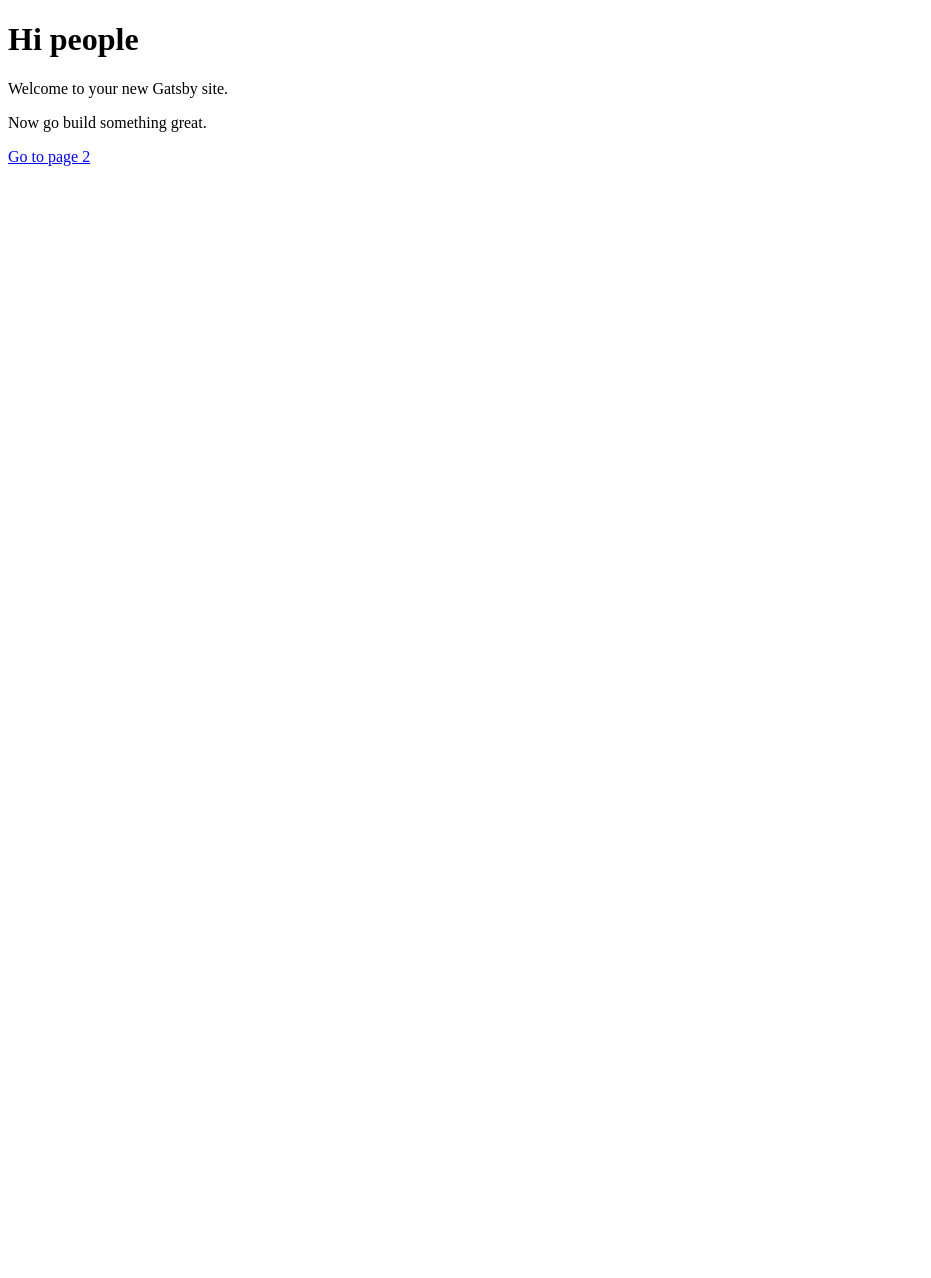
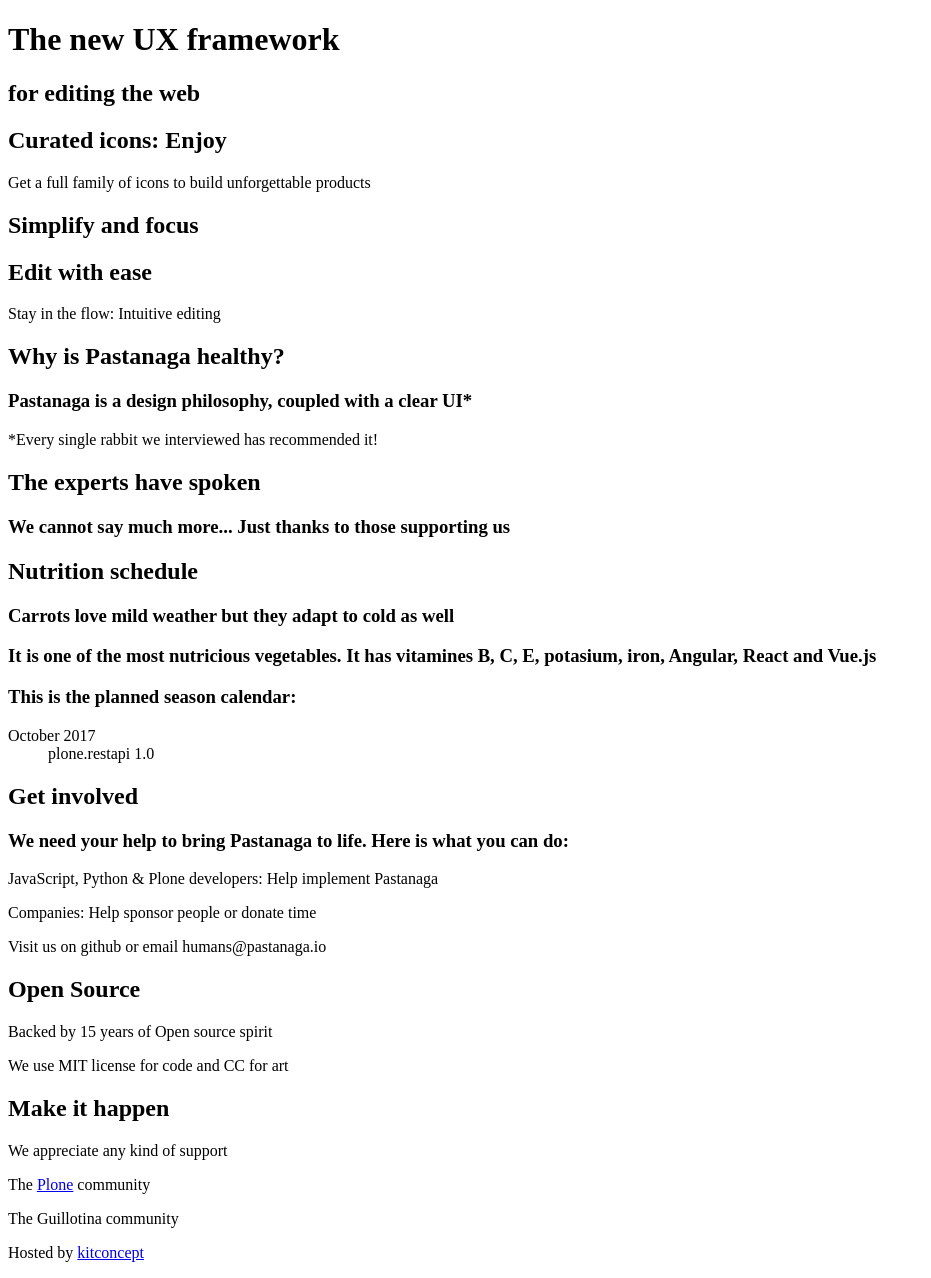
Before and after one commit to plone/voltocms.com, a Gatsby site: page / in a window 1280 px wide. Shown: the whole page, without its empty margins (0-931 px from the left). Before the commit the page ends 800 px from the top, so only its background shows below. Built offline with nearby package versions, Linux system fonts and the light colour scheme; Gatsby itself is replaced by a stand-in of ours.

Commit message:
Add initial content.

```diff
--- a/src/layouts/index.js
+++ b/src/layouts/index.js
@@ -27,7 +27,7 @@ const Header = () => (
             textDecoration: 'none',
           }}
         >
-          Gatsby
+          Pastanaga
         </Link>
       </h1>
     </div>
--- a/src/pages/index.js
+++ b/src/pages/index.js
@@ -3,10 +3,61 @@ import Link from 'gatsby-link'
 
 const IndexPage = () => (
   <div>
-    <h1>Hi people</h1>
-    <p>Welcome to your new Gatsby site.</p>
-    <p>Now go build something great.</p>
-    <Link to="/page-2/">Go to page 2</Link>
+    <div>
+      <h1>The new UX framework</h1>
+      <h2>for editing the web</h2>
+    </div>
+    <div>
+      <h2>Curated icons: Enjoy</h2>
+      <p>Get a full family of icons to build unforgettable products</p>
+    </div>
+    <div>
+      <h2>Simplify and focus</h2>
+    </div>
+    <div>
+      <h2>Edit with ease</h2>
+      <p>Stay in the flow: Intuitive editing</p>
+    </div>
+    <div>
+      <h2>Why is Pastanaga healthy?</h2>
+      <h3>Pastanaga is a design philosophy, coupled with a clear UI*</h3>
+      <p>*Every single rabbit we interviewed has recommended it!</p>
+    </div>
+    <div>
+      <h2>The experts have spoken</h2>
+      <h3>We cannot say much more... Just thanks to those supporting us</h3>
+    </div>
+    <div>
+      <h2>Nutrition schedule</h2>
+      <h3>Carrots love mild weather but they adapt to cold as well</h3>
+      <h3>It is one of the most nutricious vegetables. It has vitamines B, C, E, potasium, iron, Angular, React and Vue.js</h3>
+      <h3>This is the planned season calendar:</h3>
+      <dl>
+        <dt>October 2017</dt>
+        <dd>plone.restapi 1.0</dd>
+      </dl>
+    </div>
+    <div>
+      <h2>Get involved</h2>
+      <h3>We need your help to bring Pastanaga to life. Here is what you can do:</h3>
+      <p>JavaScript, Python &amp; Plone developers: Help implement Pastanaga</p>
+      <p>Companies: Help sponsor people or donate time</p>
+      <p>Visit us on github or email humans@pastanaga.io</p>
+    </div>
+    <div>
+      <h2>Open Source</h2>
+      <p>Backed by 15 years of Open source spirit</p>
+      <p>We use MIT license for code and CC for art</p>
+    </div>
+    <div>
+      <h2>Make it happen</h2>
+      <p>We appreciate any kind of support</p>
+    </div>
+    <footer>
+      <p>The <a href="https://plone.org">Plone</a> community</p>
+      <p>The Guillotina community</p>
+      <p>Hosted by <a href="https://kitconcept.com">kitconcept</a></p>
+    </footer>
   </div>
 )
 
```
